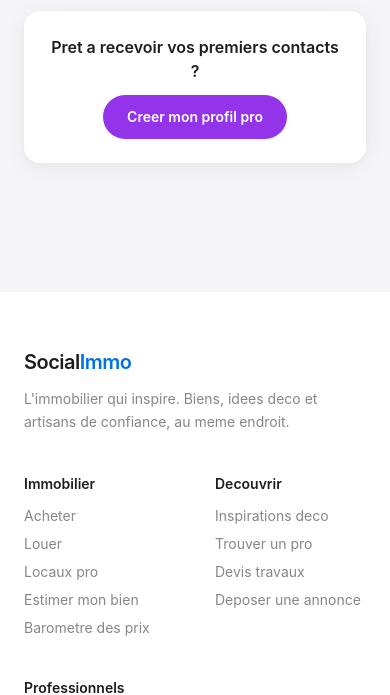
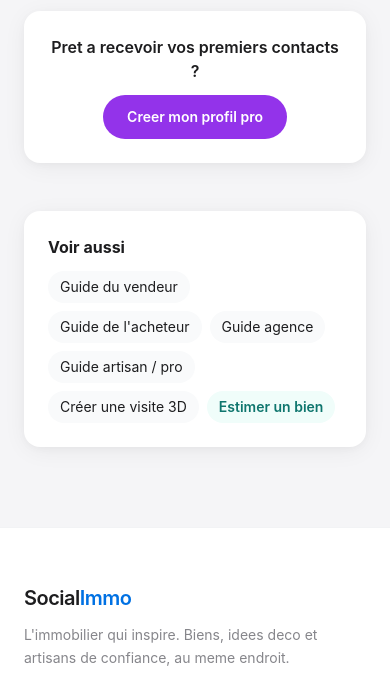
Before and after one commit to CharlT24/social-immo, a Django app: page /guide-pro/ in a window 390 px wide. Shown: the part 2686-3381 px from the top of the page. Run offline with Django 5.2, Linux system fonts and the light colour scheme; data comes from the database, SQL or seed files in the repository; parts of the project's set-up code (start-up, migrations or seed data) failed here and were passed over.

Commit message:
SEO & accessibilite: H1 recherche, labels formulaire contact, maillage guides
- H1 dynamique sur la page recherche (Immobilier a <ville> — a vendre/louer · N biens)
- Formulaire contact annonce: aria-label + required + autocomplete (a11y + autofill)
- Bloc 'Voir aussi' (maillage interne) ajoute aux 5 guides + CTA estimation

Tests OK (guides rendent bien).

Co-Authored-By: Claude Opus 4.8 <noreply@anthropic.com>
Claude-Session: https://claude.ai/code/session_01XNSh4pjwCSwrV9t1DYEoEA

```diff
--- a/templates/listings/guide_acheteur.html
+++ b/templates/listings/guide_acheteur.html
@@ -197,4 +197,5 @@
     </div>
 
 </div>
+{% include 'listings/includes/guides_voir_aussi.html' %}
 {% endblock %}
--- a/templates/listings/guide_agence.html
+++ b/templates/listings/guide_agence.html
@@ -94,4 +94,5 @@
     </div>
 
 </div>
+{% include 'listings/includes/guides_voir_aussi.html' %}
 {% endblock %}
--- a/templates/listings/guide_pro.html
+++ b/templates/listings/guide_pro.html
@@ -91,4 +91,5 @@
     </div>
 
 </div>
+{% include 'listings/includes/guides_voir_aussi.html' %}
 {% endblock %}
--- a/templates/listings/guide_vendeur.html
+++ b/templates/listings/guide_vendeur.html
@@ -243,4 +243,5 @@
     </div>
 
 </div>
+{% include 'listings/includes/guides_voir_aussi.html' %}
 {% endblock %}
--- /dev/null
+++ b/templates/listings/includes/guides_voir_aussi.html
@@ -0,0 +1,13 @@
+<div class="max-w-4xl mx-auto px-6 pb-12">
+<div class="bg-white rounded-2xl shadow-apple p-6">
+    <p class="font-bold mb-3">Voir aussi</p>
+    <div class="flex flex-wrap gap-2 text-sm">
+        <a href="{% url 'listings:guide_vendeur' %}" class="px-3 py-1.5 bg-gray-50 rounded-full hover:bg-gray-100 transition-colors">Guide du vendeur</a>
+        <a href="{% url 'listings:guide_acheteur' %}" class="px-3 py-1.5 bg-gray-50 rounded-full hover:bg-gray-100 transition-colors">Guide de l'acheteur</a>
+        <a href="{% url 'listings:guide_agence' %}" class="px-3 py-1.5 bg-gray-50 rounded-full hover:bg-gray-100 transition-colors">Guide agence</a>
+        <a href="{% url 'listings:guide_pro' %}" class="px-3 py-1.5 bg-gray-50 rounded-full hover:bg-gray-100 transition-colors">Guide artisan / pro</a>
+        <a href="{% url 'listings:tutoriel_visite_3d' %}" class="px-3 py-1.5 bg-gray-50 rounded-full hover:bg-gray-100 transition-colors">Créer une visite 3D</a>
+        <a href="{% url 'listings:estimation' %}" class="px-3 py-1.5 bg-teal-50 text-teal-700 font-semibold rounded-full hover:bg-teal-100 transition-colors">Estimer un bien</a>
+    </div>
+</div>
+</div>
--- a/templates/listings/listing_detail.html
+++ b/templates/listings/listing_detail.html
@@ -546,15 +546,18 @@
                             {% if not user.is_authenticated %}
                             <div class="grid grid-cols-1 sm:grid-cols-2 gap-2 mb-2">
                                 <input type="text" id="contact-nom" placeholder="Votre nom *"
+                                    aria-label="Votre nom" required autocomplete="name"
                                     class="w-full px-4 py-2.5 bg-apple-bg border border-transparent rounded-xl text-sm text-apple-text placeholder-gray-400 focus:outline-none focus:ring-2 focus:ring-apple-blue focus:bg-white transition-all">
                                 <input type="email" id="contact-email" placeholder="Votre email *"
+                                    aria-label="Votre email" required autocomplete="email"
                                     class="w-full px-4 py-2.5 bg-apple-bg border border-transparent rounded-xl text-sm text-apple-text placeholder-gray-400 focus:outline-none focus:ring-2 focus:ring-apple-blue focus:bg-white transition-all">
                             </div>
                             {% endif %}
-                            <textarea id="contact-message" rows="3"
+                            <textarea id="contact-message" rows="3" aria-label="Votre message"
                                 placeholder="Bonjour, je suis interesse par ce bien, pourriez-vous me recontacter ?"
                                 class="w-full px-4 py-3 bg-apple-bg border border-transparent rounded-xl text-sm text-apple-text placeholder-gray-400 focus:outline-none focus:ring-2 focus:ring-apple-blue focus:bg-white transition-all resize-none mb-2">{% if not user.is_authenticated %}Bonjour, je suis interesse par ce bien ({{ annonce.reference }}). Pourriez-vous me recontacter ? Merci.{% endif %}</textarea>
                             <input type="tel" id="contact-tel" value="{{ mon_tel }}" placeholder="Votre telephone *"
+                                aria-label="Votre telephone" required autocomplete="tel"
                                 class="w-full px-4 py-2.5 bg-apple-bg border border-transparent rounded-xl text-sm text-apple-text placeholder-gray-400 focus:outline-none focus:ring-2 focus:ring-apple-blue focus:bg-white transition-all mb-2">
                             {% if not user.is_authenticated %}
                             <label class="flex items-start gap-2 mb-2 cursor-pointer select-none">
--- a/templates/listings/tutoriel_visite_3d.html
+++ b/templates/listings/tutoriel_visite_3d.html
@@ -106,4 +106,5 @@
     </div>
 
 </div>
+{% include 'listings/includes/guides_voir_aussi.html' %}
 {% endblock %}
```
Also changed, not shown: templates/listings/search_results.html (+7 -0 lines).
